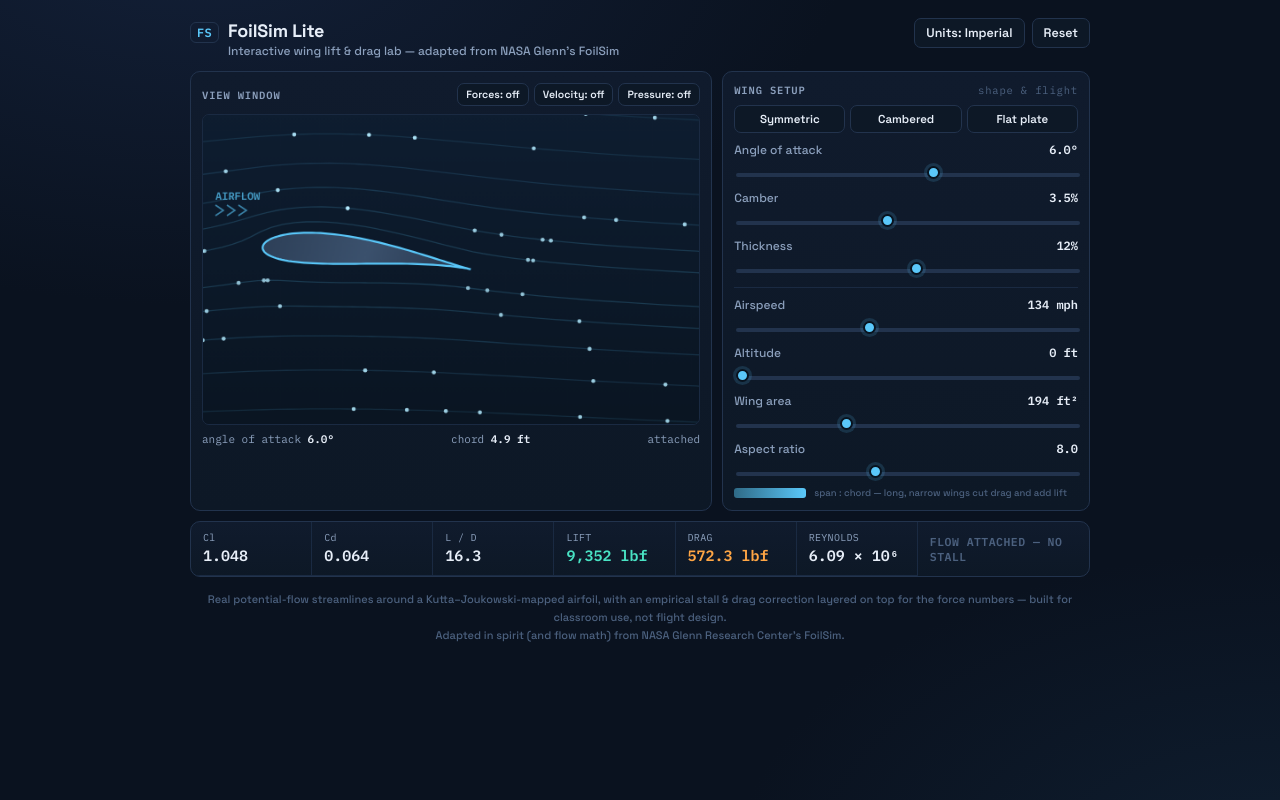
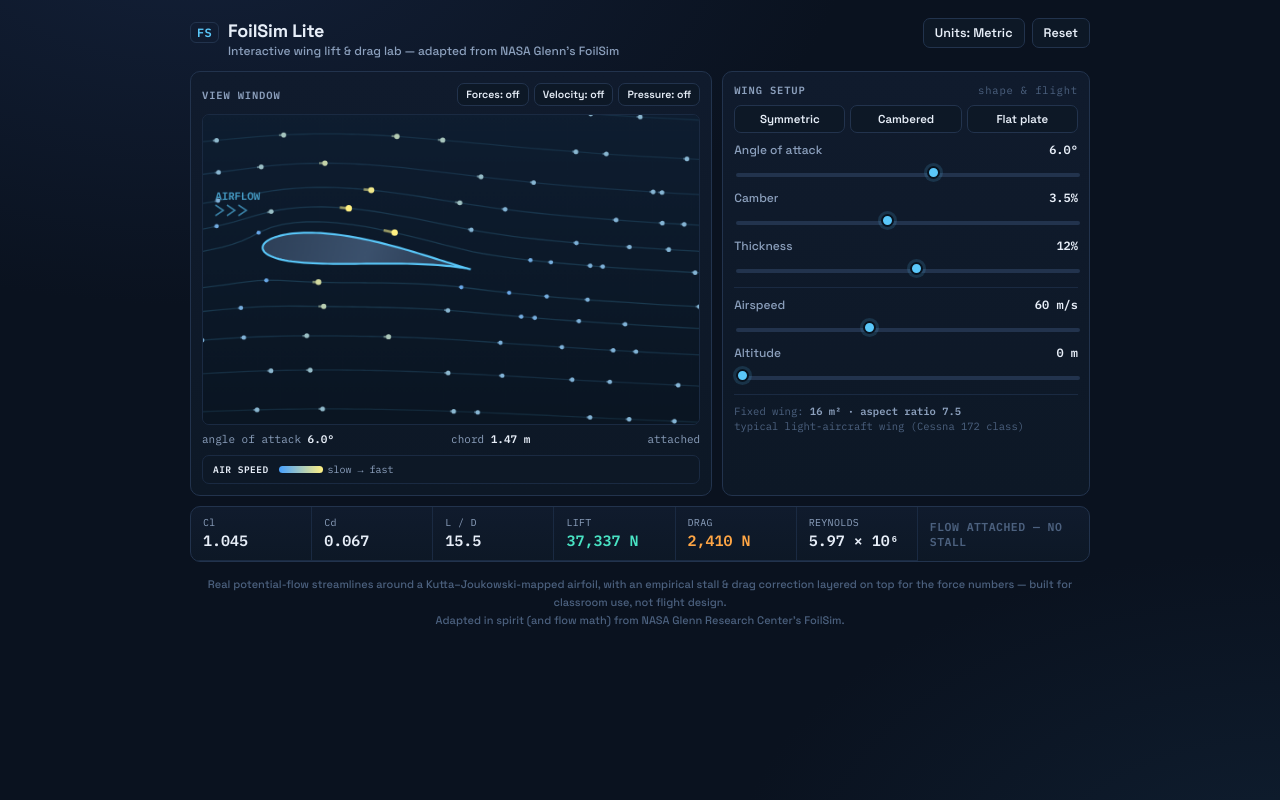
Before and after one commit to 10894091-alt/Aviation-stuffs, a plain HTML site: page index.html in a window 1280 px wide. Drawn offline with Linux system fonts and the light colour scheme.

Commit message:
Update index.html
aksjdnvajklsnv

```diff
--- a/index.html
+++ b/index.html
@@ -97,6 +97,24 @@
   }
   .view-footer b{color:var(--ink);font-weight:600;}
 
+  .legend{
+    margin-top:9px;padding:7px 10px;pointer-events:none;
+    background:var(--panel2);border:1px solid var(--line-soft);border-radius:7px;
+    font-family:'IBM Plex Mono',monospace;font-size:10px;color:var(--ink-dim);
+    display:flex;flex-wrap:wrap;gap:6px 20px;align-items:center;
+  }
+  .legend .grp{display:flex;align-items:center;gap:10px;flex-wrap:wrap;}
+  .legend .item{display:flex;align-items:center;gap:5px;white-space:nowrap;}
+  .legend .sw{width:14px;height:0;border-top:3px solid;flex:none;border-radius:2px;}
+  .legend .sw.dash{border-top-style:dashed;}
+  .legend .bar{width:44px;height:7px;border-radius:4px;flex:none;}
+  .legend .head{color:var(--ink);font-weight:600;letter-spacing:.05em;font-size:9.5px;}
+  .wingnote{
+    margin-top:2px;font-family:'IBM Plex Mono',monospace;font-size:10.5px;
+    color:var(--ink-faint);line-height:1.4;
+  }
+  .wingnote b{color:var(--ink-dim);font-weight:600;}
+
   /* ---- control panel ---- */
   .shapebtns{display:flex;gap:5px;margin-bottom:9px;}
   .shapebtns button{flex:1;padding:6px 4px;font-size:11.5px;}
@@ -126,13 +144,6 @@
 
   .divider{height:1px;background:var(--line-soft);margin:9px 0;}
 
-  .ar-preview{display:flex;align-items:center;gap:8px;margin-top:6px;}
-  .ar-shape{
-    height:10px;flex:none;border-radius:3px;
-    background:linear-gradient(90deg,#2F6A86,var(--accent));
-    transition:width .12s ease-out;
-  }
-  .ar-hint{font-size:9.5px;color:var(--ink-faint);line-height:1.3;}
 
   /* ---- flat data strip (spans full width, row 2) ---- */
   .data-strip-wrap{grid-column:1/3;}
@@ -181,7 +192,7 @@
       </div>
     </div>
     <div class="headerctrls">
-      <button id="unitToggle">Units: Imperial</button>
+      <button id="unitToggle">Units: Metric</button>
       <button id="resetBtn">Reset</button>
     </div>
   </header>
@@ -203,6 +214,7 @@
         <span>chord <b id="chordFooter">—</b></span>
         <span id="stallFooter"></span>
       </div>
+      <div id="legend" class="legend"></div>
     </div>
 
     <!-- CONTROL PANEL -->
@@ -237,18 +249,8 @@
         <div class="slider-label"><span>Altitude</span><span class="val" id="altVal">—</span></div>
         <input type="range" id="alt" min="0" max="9000" step="100" value="0">
       </div>
-      <div class="slider-row">
-        <div class="slider-label"><span>Wing area</span><span class="val" id="areaVal">—</span></div>
-        <input type="range" id="area" min="8" max="40" step="1" value="18">
-      </div>
-      <div class="slider-row">
-        <div class="slider-label"><span>Aspect ratio</span><span class="val" id="arVal">8.0</span></div>
-        <input type="range" id="ar" min="4" max="14" step="0.5" value="8">
-        <div class="ar-preview">
-          <div class="ar-shape" id="arShape"></div>
-          <span class="ar-hint">span : chord — long, narrow wings cut drag and add lift</span>
-        </div>
-      </div>
+      <div class="divider"></div>
+      <div class="wingnote">Fixed wing: <b id="wingNote">—</b><br>typical light-aircraft wing (Cessna 172 class)</div>
     </div>
 
     <!-- FLAT DATA STRIP -->
@@ -283,16 +285,16 @@
     thickness: 12,
     speed: 60,
     alt: 0,
-    area: 18,
-    ar: 8,
-    units: 'imperial',
+    area: 16.2,   // m^2 — fixed, typical light aircraft (Cessna 172 class)
+    ar: 7.5,      // aspect ratio — fixed
+    units: 'metric',
     showForces: false,
     showVelocity: false,
     showPressure: false
   };
 
   const els = {};
-  ['aoa','camber','thickness','speed','alt','area','ar'].forEach(id=>{
+  ['aoa','camber','thickness','speed','alt'].forEach(id=>{
     els[id] = document.getElementById(id);
   });
 
@@ -377,9 +379,7 @@
     document.getElementById('thicknessVal').textContent = state.thickness.toFixed(0)+'%';
     document.getElementById('speedVal').textContent = fmtSpeed(state.speed);
     document.getElementById('altVal').textContent = fmtAlt(state.alt);
-    document.getElementById('areaVal').textContent = fmtArea(state.area);
-    document.getElementById('arVal').textContent = state.ar.toFixed(1);
-    document.getElementById('arShape').style.width = Math.round(state.ar*9)+'px';
+    document.getElementById('wingNote').textContent = fmtArea(state.area)+' · aspect ratio '+state.ar.toFixed(1);
 
     document.getElementById('clVal').textContent = p.cl.toFixed(3);
     document.getElementById('cdVal').textContent = p.cd.toFixed(3);
@@ -542,7 +542,14 @@
         }
         pts.push(pt);
       }
-      lines.push({psv, pts, speeds, separated});
+      // cumulative arc length so particles advance by real DISTANCE per frame, not by
+      // sample index (samples are dense near the body, sparse far away, so index
+      // stepping made dots crawl then leap — that was the jitter)
+      const arc = [0];
+      for (let i=1;i<pts.length;i++){
+        arc.push(arc[i-1] + Math.hypot(pts[i][0]-pts[i-1][0], pts[i][1]-pts[i-1][1]));
+      }
+      lines.push({psv, pts, speeds, separated, arc});
     }
     return lines;
   }
@@ -550,7 +557,7 @@
   function buildPressureRings(rval,xcval,ycval,gamval,aoaDeg){
     const aoaRad = toRad(aoaDeg);
     const multipliers = [1.035, 1.12, 1.25, 1.42, 1.65];
-    const alphas =      [0.5,   0.36, 0.25, 0.16, 0.09];
+    const alphas =      [0.62,  0.48, 0.36, 0.24, 0.13];
     const nTheta = 72;
     const rings = [];
     multipliers.forEach((m, ri)=>{
@@ -573,10 +580,10 @@
     let r,g,b;
     if (c <= 0){
       const t = c/-3;
-      r = 231 + (56-231)*t;  g = 238 + (150-238)*t;  b = 248 + (255-248)*t;
+      r = 231 + (30-231)*t;  g = 238 + (105-238)*t;  b = 248 + (255-248)*t;
     } else {
       const t = c/1.2;
-      r = 231 + (255-231)*t; g = 238 + (70-238)*t;   b = 248 + (60-248)*t;
+      r = 231 + (255-231)*t; g = 238 + (45-238)*t;   b = 248 + (45-248)*t;
     }
     return 'rgba('+(r|0)+','+(g|0)+','+(b|0)+','+alpha+')';
   }
@@ -605,18 +612,23 @@
     };
     if (particles.length) particles.forEach(prt=>{
       prt.prevCanvas = null;
-      const n = flowCache.streamlines[prt.lineIdx].pts.length;
-      if (prt.idx > n-2) prt.idx = Math.random()*2;
+      prt.segHint = 0;
+      const ln = flowCache.streamlines[prt.lineIdx];
+      const total = ln.arc[ln.arc.length-1];
+      if (prt.s > total) prt.s = Math.random()*total*0.05;
     });
   }
 
   let particles = [];
   function initParticles(){
     particles = [];
-    const perLine = 6;
+    const perLine = 12;
     flowCache.streamlines.forEach((line, li)=>{
+      const total = line.arc[line.arc.length-1];
       for (let k=0;k<perLine;k++){
-        particles.push({ lineIdx: li, idx: Math.random()*(line.pts.length-2), prevCanvas: null });
+        // evenly spread along the line (plus a little randomness) so the dots read as a
+        // steady stream rather than clumps
+        particles.push({ lineIdx: li, s: ((k+Math.random()*0.8)/perLine)*total, segHint: 0, prevCanvas: null });
       }
     });
   }
@@ -627,15 +639,15 @@
   // Lift and drag get their OWN ceilings (drag is typically an order of magnitude
   // smaller than lift, so sharing one scale would make the drag arrow nearly invisible).
   function computeForceCeilings(){
+    // The wing is now fixed, so the ceiling is the most lift/drag THAT wing can produce:
+    // top airspeed, sea-level density, then the best case over angle, camber and thickness.
     let maxLift = 1, maxDrag = 1;
-    const probe = {aoa:0, camber:0, thickness:12, speed:140, alt:0, area:40, ar:8};
-    for (let ar=4; ar<=14; ar+=2){
-      probe.ar = ar;
-      for (let cam=0; cam<=8; cam+=2){
+    const probe = {aoa:0, camber:0, thickness:12, speed:140, alt:0, area:state.area, ar:state.ar};
+    for (let cam=0; cam<=8; cam+=1){
       probe.camber = cam;
-        for (let th=2; th<=20; th+=6){
+      for (let th=2; th<=20; th+=3){
         probe.thickness = th;
-          for (let aoa=-20; aoa<=25; aoa+=1){
+        for (let aoa=-20; aoa<=25; aoa+=0.5){
           probe.aoa = aoa;
           const pp = computePhysics(probe);
           if (Math.abs(pp.lift) > maxLift) maxLift = Math.abs(pp.lift);
@@ -643,8 +655,7 @@
         }
       }
     }
-    }
-    return { lift: maxLift*1.08, drag: maxDrag*1.08 };
+    return { lift: maxLift*1.05, drag: maxDrag*1.05 };
   }
   const FORCE_CEILING = computeForceCeilings();
 
@@ -711,7 +722,7 @@
         for (const pt of ring.pts){
           const c = toCanvas(pt.pos);
           vctx.fillStyle = cpColor(pt.cp, ring.alpha);
-          vctx.beginPath(); vctx.ellipse(c[0],c[1],14,14,0,0,Math.PI*2); vctx.fill();
+          vctx.beginPath(); vctx.ellipse(c[0],c[1],19,19,0,0,Math.PI*2); vctx.fill();
         }
       }
     } else {
@@ -734,33 +745,37 @@
       // of a lifting wing) and slow near stagnation points. They're not meant to reach
       // the far edge together.
       if (!particles.length) initParticles();
-      const tempoBase = 0.05*(0.45+1.25*speedNorm);
+      const tempoUnit = 0.075*(0.4+1.3*speedNorm);
       for (const prt of particles){
         const line = flowCache.streamlines[prt.lineIdx];
-        const n = line.pts.length;
-        const i0 = Math.min(n-2, Math.floor(prt.idx));
-        const frac = prt.idx - i0;
+        const arc = line.arc;
+        const total = arc[arc.length-1];
+        let i0 = prt.segHint;
+        while (i0 < arc.length-2 && arc[i0+1] < prt.s) i0++;
+        while (i0 > 0 && arc[i0] > prt.s) i0--;
+        prt.segHint = i0;
+        const segLen = Math.max(1e-6, arc[i0+1]-arc[i0]);
+        const frac = Math.min(1, Math.max(0, (prt.s-arc[i0])/segLen));
         const spd = line.speeds[i0]*(1-frac) + line.speeds[i0+1]*frac;
-        const curUnit = lerpPoint(line.pts[i0], line.pts[i0+1], frac);
-        const cur = toCanvas(curUnit);
+        const cur = toCanvas(lerpPoint(line.pts[i0], line.pts[i0+1], frac));
 
-        const b = 0.45 + 0.5*Math.min(1, spd/2.2);
+        // color + size encode local speed: slow = small deep-blue dot, fast = big pale-gold dot
+        const t = Math.min(1, Math.max(0, (spd-0.3)/1.9));
+        const cr = (70+185*t)|0, cg = (150+90*t)|0, cb = (255-125*t)|0;
         if (prt.prevCanvas){
-          vctx.strokeStyle = 'rgba(120,215,255,'+b.toFixed(2)+')';
-          vctx.lineWidth = 2;
+          vctx.strokeStyle = 'rgba('+cr+','+cg+','+cb+',0.55)';
+          vctx.lineWidth = 1.6+1.4*t;
           vctx.beginPath();
           vctx.moveTo(prt.prevCanvas[0], prt.prevCanvas[1]);
           vctx.lineTo(cur[0], cur[1]);
           vctx.stroke();
         }
-        // a distinct dot at the leading edge of each particle makes it much easier to
-        // track as a single moving thing (and to see it's moving faster than its neighbors)
-        vctx.fillStyle = 'rgba(180,235,255,'+Math.min(1,b+0.15).toFixed(2)+')';
-        vctx.beginPath(); vctx.ellipse(cur[0],cur[1],2.3,2.3,0,0,Math.PI*2); vctx.fill();
+        vctx.fillStyle = 'rgb('+cr+','+cg+','+cb+')';
+        vctx.beginPath(); vctx.ellipse(cur[0],cur[1],2+1.6*t,2+1.6*t,0,0,Math.PI*2); vctx.fill();
 
         prt.prevCanvas = cur;
-        prt.idx += spd*tempoBase;
-        if (prt.idx >= n-2){ prt.idx = Math.random()*2; prt.prevCanvas = null; }
+        prt.s += spd*tempoUnit;
+        if (prt.s >= total){ prt.s = Math.random()*total*0.03; prt.segHint = 0; prt.prevCanvas = null; }
       }
     }
 
@@ -791,12 +806,6 @@
       drawArrow(vctx, ax, ay, ax, ay-liftLen, '#49E3C4', 3.4);
       drawArrow(vctx, ax, ay, ax+dragLen, ay, '#FFA645', 3.4);
 
-      vctx.font = "600 12px 'IBM Plex Mono', monospace";
-      vctx.fillStyle = '#49E3C4';
-      vctx.fillText('L '+fmtForce(p.lift), ax+8, ay-liftLen-6);
-      vctx.fillStyle = '#FFA645';
-      vctx.fillText('D '+fmtForce(p.drag), ax+dragLen+8, ay+16);
-
       vctx.fillStyle = '#5AC8FA';
       vctx.beginPath(); vctx.ellipse(ax,ay,3.5,3.5,0,0,Math.PI*2); vctx.fill();
     }
@@ -820,7 +829,7 @@
       vctx.setLineDash([5,4]);
       vctx.strokeStyle = 'rgba(231,238,248,0.65)';
       vctx.beginPath(); vctx.moveTo(A[0],A[1]); vctx.lineTo(Bx,By); vctx.stroke();
-      vctx.strokeStyle = 'rgba(255,166,69,0.9)';
+      vctx.strokeStyle = 'rgba(183,156,255,0.95)';
       vctx.beginPath(); vctx.moveTo(Bx,By); vctx.lineTo(Ex,Ey); vctx.stroke();
       vctx.setLineDash([]);
 
@@ -829,16 +838,33 @@
       vctx.fillStyle = '#5AC8FA';
       vctx.beginPath(); vctx.ellipse(A[0],A[1],4,4,0,0,Math.PI*2); vctx.fill();
 
-      vctx.font = "600 12px 'IBM Plex Mono', monospace";
-      vctx.fillStyle = 'rgba(231,238,248,0.85)';
-      vctx.fillText('horizontal', Math.min(A[0],Bx)+4, By + (By>=A[1]?16:-8));
-      vctx.fillStyle = '#FFA645';
-      vctx.fillText('deflection', Bx+6, (By+Ey)/2);
-      vctx.fillStyle = '#FFFFFF';
-      vctx.fillText('local flow', Ex+6, Ey-7);
     }
 
     requestAnimationFrame(drawView);
+  }
+
+  /* ============================= KEY (under the view window) ============================= */
+  function updateLegend(){
+    const sw = (c,dash)=>'<span class="sw'+(dash?' dash':'')+'" style="border-color:'+c+'"></span>';
+    const grp = (head, items)=>'<div class="grp"><span class="head">'+head+'</span>'+
+      items.map(i=>'<span class="item">'+i+'</span>').join('')+'</div>';
+    const g = [];
+    if (state.showPressure){
+      g.push(grp('PRESSURE', [
+        '<span class="bar" style="background:linear-gradient(90deg,#1E69FF,#E7EEF8,#FF2D2D)"></span>',
+        'blue = low (fast air)', 'red = high (slow air)']));
+    } else {
+      g.push(grp('AIR SPEED', [
+        '<span class="bar" style="background:linear-gradient(90deg,#46A0FF,#FFF082)"></span>slow → fast']));
+    }
+    if (state.showForces){
+      g.push(grp('FORCES', [sw('#49E3C4')+'Lift (up)', sw('#FFA645')+'Drag (aft)']));
+    }
+    if (state.showVelocity){
+      g.push(grp('VELOCITY', [sw('#FFFFFF')+'Local flow', sw('#C8D2E2',true)+'Horizontal',
+        sw('#B79CFF',true)+'Vertical (deflection)']));
+    }
+    document.getElementById('legend').innerHTML = g.join('');
   }
 
   /* ============================= EVENTS ============================= */
@@ -854,8 +880,6 @@
   bindSlider('thickness','thickness',true,true);
   bindSlider('speed','speed',true,false);
   bindSlider('alt','alt',true,false);
-  bindSlider('area','area',true,false);
-  bindSlider('ar','ar',false,false);
 
   document.querySelectorAll('.shapebtn').forEach(btn=>{
     btn.addEventListener('click', ()=>{
@@ -878,19 +902,22 @@
     state.showForces = !state.showForces;
     this.textContent = 'Forces: ' + (state.showForces ? 'on' : 'off');
     this.classList.toggle('on', state.showForces);
+    updateLegend();
   });
   document.getElementById('velToggle').addEventListener('click', function(){
     state.showVelocity = !state.showVelocity;
     this.textContent = 'Velocity: ' + (state.showVelocity ? 'on' : 'off');
     this.classList.toggle('on', state.showVelocity);
+    updateLegend();
   });
   document.getElementById('pressureToggle').addEventListener('click', function(){
     state.showPressure = !state.showPressure;
     this.textContent = 'Pressure: ' + (state.showPressure ? 'on' : 'off');
     this.classList.toggle('on', state.showPressure);
+    updateLegend();
   });
 
-  const DEFAULTS = {aoa:6,camber:3.5,thickness:12,speed:60,alt:0,area:18,ar:8};
+  const DEFAULTS = {aoa:6,camber:3.5,thickness:12,speed:60,alt:0};
   document.getElementById('resetBtn').addEventListener('click', ()=>{
     Object.assign(state, DEFAULTS);
     Object.keys(DEFAULTS).forEach(k=>{ if(els[k]) els[k].value = DEFAULTS[k]; });
@@ -901,6 +928,7 @@
   /* ============================= INIT ============================= */
   rebuildFlow();
   updateReadouts();
+  updateLegend();
   requestAnimationFrame(drawView);
 
 })();
```
Lines whose indentation alone changed are shown as unchanged.
